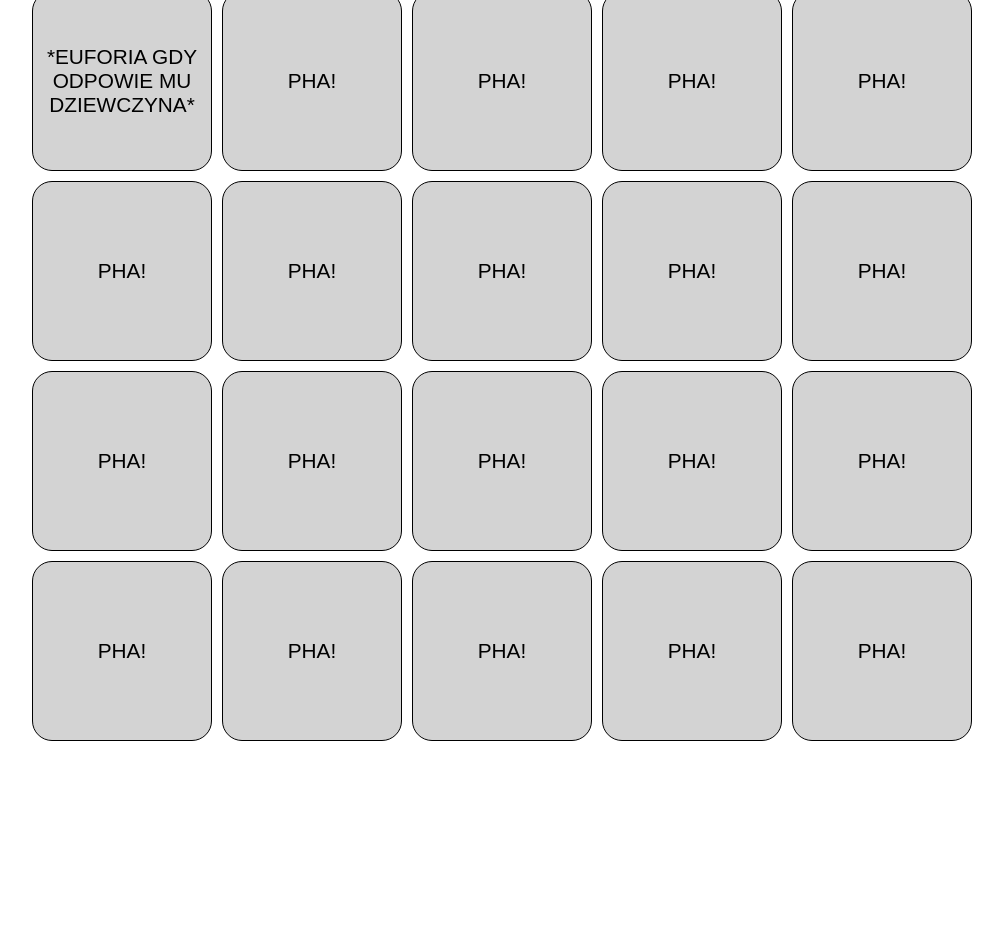
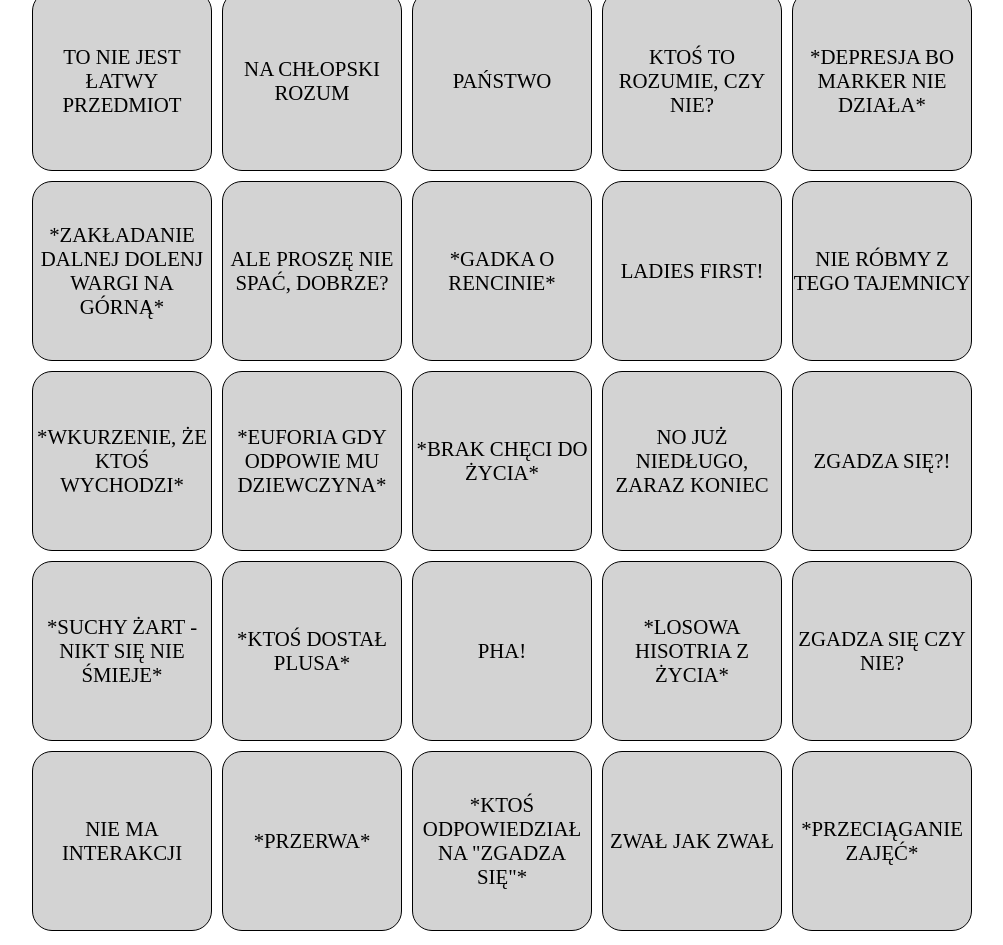
Before and after one commit to JSDthe1st/JSDthe1st.github.io, a plain HTML site: page index.html in a window 1280 px wide. Shown: the part 137-1082 px from the top of the page, without its empty margins (138-1141 px from the left). Before the commit the page ends 892 px from the top, so only its background shows below. Drawn offline with Linux system fonts and the light colour scheme.

Commit message:
filled in text

```diff
--- a/bingo.css
+++ b/bingo.css
@@ -1,5 +1,4 @@
 * {
-    font-family: "Arial", sans-serif;
 }
 
 
--- a/index.html
+++ b/index.html
@@ -9,7 +9,87 @@
     <div id="title">BINGO</div>
     <div id="board">
         <div class="tile" onclick="choose(this)">
+            TO NIE JEST ŁATWY PRZEDMIOT
+            <div class="tileX">X</div>
+        </div>
+
+        <div class="tile" onclick="choose(this)">
+            NA CHŁOPSKI ROZUM
+            <div class="tileX">X</div>
+        </div>
+
+        <div class="tile" onclick="choose(this)">
+            PAŃSTWO
+            <div class="tileX">X</div>
+        </div>
+
+        <div class="tile" onclick="choose(this)">
+            KTOŚ TO ROZUMIE, CZY NIE?
+            <div class="tileX">X</div>
+        </div>
+
+        <div class="tile" onclick="choose(this)">
+            *DEPRESJA BO MARKER NIE DZIAŁA*
+            <div class="tileX">X</div>
+        </div>
+
+        <div class="tile" onclick="choose(this)">
+            *ZAKŁADANIE DALNEJ DOLENJ WARGI NA GÓRNĄ*
+            <div class="tileX">X</div>
+        </div>
+
+        <div class="tile" onclick="choose(this)">
+            ALE PROSZĘ NIE SPAĆ, DOBRZE?
+            <div class="tileX">X</div>
+        </div>
+
+        <div class="tile" onclick="choose(this)">
+            *GADKA O RENCINIE*
+            <div class="tileX">X</div>
+        </div>
+
+        <div class="tile" onclick="choose(this)">
+            LADIES FIRST!
+            <div class="tileX">X</div>
+        </div>
+
+        <div class="tile" onclick="choose(this)">
+            NIE RÓBMY Z TEGO TAJEMNICY
+            <div class="tileX">X</div>
+        </div>
+
+        <div class="tile" onclick="choose(this)">
+            *WKURZENIE, ŻE KTOŚ WYCHODZI*
+            <div class="tileX">X</div>
+        </div>
+
+        <div class="tile" onclick="choose(this)">
             *EUFORIA GDY ODPOWIE MU DZIEWCZYNA*
+            <div class="tileX">X</div>
+        </div>
+
+        <div class="tile" onclick="choose(this)">
+            *BRAK CHĘCI DO ŻYCIA*
+            <div class="tileX">X</div>
+        </div>
+
+        <div class="tile" onclick="choose(this)">
+            NO JUŻ NIEDŁUGO, ZARAZ KONIEC
+            <div class="tileX">X</div>
+        </div>
+
+        <div class="tile" onclick="choose(this)">
+            ZGADZA SIĘ?!
+            <div class="tileX">X</div>
+        </div>
+
+        <div class="tile" onclick="choose(this)">
+            *SUCHY ŻART - NIKT SIĘ NIE ŚMIEJE*
+            <div class="tileX">X</div>
+        </div>
+
+        <div class="tile" onclick="choose(this)">
+            *KTOŚ DOSTAŁ PLUSA*
             <div class="tileX">X</div>
         </div>
 
@@ -19,92 +99,37 @@
         </div>
 
         <div class="tile" onclick="choose(this)">
-            PHA!
+            *LOSOWA HISOTRIA Z ŻYCIA*
             <div class="tileX">X</div>
         </div>
 
         <div class="tile" onclick="choose(this)">
-            PHA!
+            ZGADZA SIĘ CZY NIE?
             <div class="tileX">X</div>
         </div>
 
         <div class="tile" onclick="choose(this)">
-            PHA!
+            NIE MA INTERAKCJI
             <div class="tileX">X</div>
         </div>
 
         <div class="tile" onclick="choose(this)">
-            PHA!
+            *PRZERWA*
             <div class="tileX">X</div>
         </div>
 
         <div class="tile" onclick="choose(this)">
-            PHA!
+            *KTOŚ ODPOWIEDZIAŁ NA "ZGADZA SIĘ"*
             <div class="tileX">X</div>
         </div>
 
         <div class="tile" onclick="choose(this)">
-            PHA!
+            ZWAŁ JAK ZWAŁ
             <div class="tileX">X</div>
         </div>
 
         <div class="tile" onclick="choose(this)">
-            PHA!
-            <div class="tileX">X</div>
-        </div>
-
-        <div class="tile" onclick="choose(this)">
-            PHA!
-            <div class="tileX">X</div>
-        </div>
-
-        <div class="tile" onclick="choose(this)">
-            PHA!
-            <div class="tileX">X</div>
-        </div>
-
-        <div class="tile" onclick="choose(this)">
-            PHA!
-            <div class="tileX">X</div>
-        </div>
-
-        <div class="tile" onclick="choose(this)">
-            PHA!
-            <div class="tileX">X</div>
-        </div>
-
-        <div class="tile" onclick="choose(this)">
-            PHA!
-            <div class="tileX">X</div>
-        </div>
-
-        <div class="tile" onclick="choose(this)">
-            PHA!
-            <div class="tileX">X</div>
-        </div>
-
-        <div class="tile" onclick="choose(this)">
-            PHA!
-            <div class="tileX">X</div>
-        </div>
-
-        <div class="tile" onclick="choose(this)">
-            PHA!
-            <div class="tileX">X</div>
-        </div>
-
-        <div class="tile" onclick="choose(this)">
-            PHA!
-            <div class="tileX">X</div>
-        </div>
-
-        <div class="tile" onclick="choose(this)">
-            PHA!
-            <div class="tileX">X</div>
-        </div>
-
-        <div class="tile" onclick="choose(this)">
-            PHA!
+            *PRZECIĄGANIE ZAJĘĆ*
             <div class="tileX">X</div>
         </div>
     </div>
```
